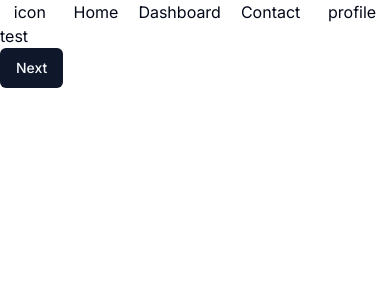
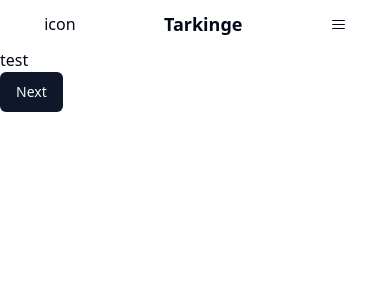
Before and after one commit to ejsadiarin/landing-pages, a Next.js app: page / in a window 390 px wide. Shown: the top 300 px of the page. Built offline with nearby package versions, Linux system fonts and the light colour scheme.

Commit message:
navbar mobile

```diff
--- /dev/null
+++ b/app/HamburgerMenu.tsx
@@ -0,0 +1,31 @@
+"use client";
+import { useState } from "react";
+
+export default function HamburgerMenu() {
+  const [isMobileMenuOpen, setIsMobileMenuOpen] = useState<boolean>(false);
+
+  function handleMobileMenuClick() {
+    setIsMobileMenuOpen((prevState) => (!prevState));
+  }
+
+
+  return (
+    <>
+      <button onClick={handleMobileMenuClick}>
+        {/* Hamburger SVG */}
+        <svg width="15" height="15" viewBox="0 0 15 15" fill="none" xmlns="http://www.w3.org/2000/svg"><path d="M1.5 3C1.22386 3 1 3.22386 1 3.5C1 3.77614 1.22386 4 1.5 4H13.5C13.7761 4 14 3.77614 14 3.5C14 3.22386 13.7761 3 13.5 3H1.5ZM1 7.5C1 7.22386 1.22386 7 1.5 7H13.5C13.7761 7 14 7.22386 14 7.5C14 7.77614 13.7761 8 13.5 8H1.5C1.22386 8 1 7.77614 1 7.5ZM1 11.5C1 11.2239 1.22386 11 1.5 11H13.5C13.7761 11 14 11.2239 14 11.5C14 11.7761 13.7761 12 13.5 12H1.5C1.22386 12 1 11.7761 1 11.5Z" fill="currentColor" fill-rule="evenodd" clip-rule="evenodd"></path></svg>
+      </button>
+
+      {/* should be a pop up covering the whole mobile screen */}
+      {isMobileMenuOpen && (
+        <div className='flex gap-5 justify-center items-center'>
+          <a href="/">Home</a>
+          <a href="/">About</a>
+          <a href="/">Blog</a>
+          <a href="/">Contact</a>
+        </div>
+      )}
+    </>
+
+  );
+}
--- a/app/page.tsx
+++ b/app/page.tsx
@@ -1,18 +1,15 @@
 import { Button } from '@/components/ui/button';
-import Image from 'next/image'
+import HamburgerMenu from './HamburgerMenu';
 
 export default function Home() {
+
   return (
-    <body>
+    <body className='w-full h-full'>
       {/* Navbar */}
-      <nav className='flex justify-around w-full'>
+      <nav className='flex justify-around items-center w-full h-12'>
         <p>icon</p>
-        <div className='flex gap-5'>
-          <a href="/">Home</a>
-          <a href="/">Dashboard</a>
-          <a href="/">Contact</a>
-        </div>
-        <p>profile</p>
+        <p className='font-bold text-lg'>Tarkinge</p>
+        <HamburgerMenu />
       </nav>
 
       {/* Hero */}
--- a/package.json
+++ b/package.json
@@ -16,6 +16,7 @@
     "next": "latest",
     "react": "latest",
     "react-dom": "latest",
+    "react-icons": "^4.11.0",
     "tailwind-merge": "^1.14.0",
     "tailwindcss-animate": "^1.0.7"
   },
```
Also changed, not shown: 1 other file (tests, documents, lock files or other folders).
